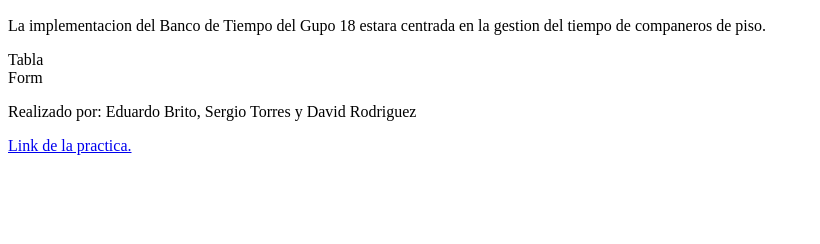
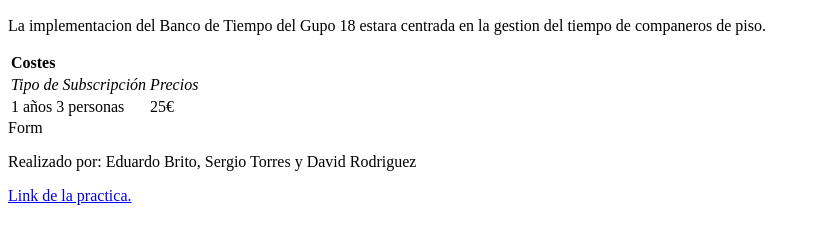
Before and after one commit to eduardobritosan/uya-practica-1, a plain HTML site: page practica-2/index.html in a window 1280 px wide. Shown: the part 148-392 px from the top of the page, without its empty margins (0-820 px from the left). Drawn offline with Linux system fonts and the light colour scheme.

Commit message:
Parte de tabla practica-2

```diff
--- a/practica-2/index.html
+++ b/practica-2/index.html
@@ -21,7 +21,21 @@
             <p>La implementacion del Banco de Tiempo del Gupo 18 estara centrada en la gestion del tiempo de companeros de piso.</p>
         </section>
         <section>
-            Tabla
+
+            <table>
+                <tr>
+                    <td><strong>Costes</strong> </td>
+                </tr>
+                <tr>
+
+                    <td><em>Tipo de Subscripción</em></td>
+                    <td><em>Precios</em></td>
+                </tr>
+                <tr>
+                    <td>1 años 3 personas</td>
+                    <td>25€</td>
+                </tr>
+            </table>
         </section>
         <section>
             Form
```
